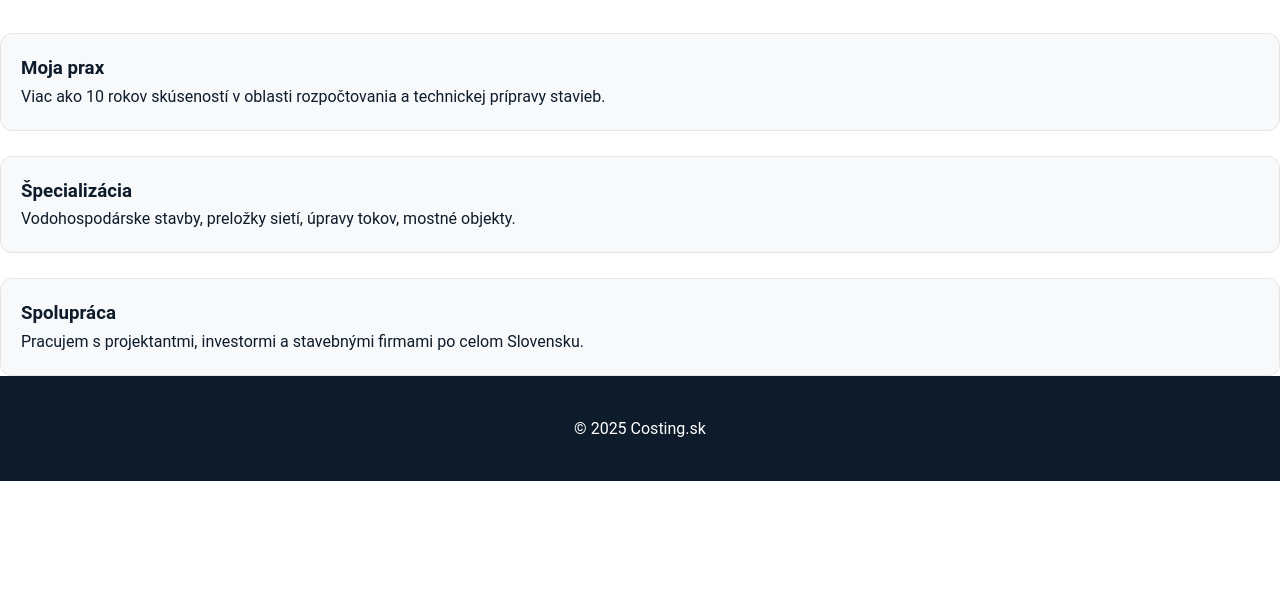
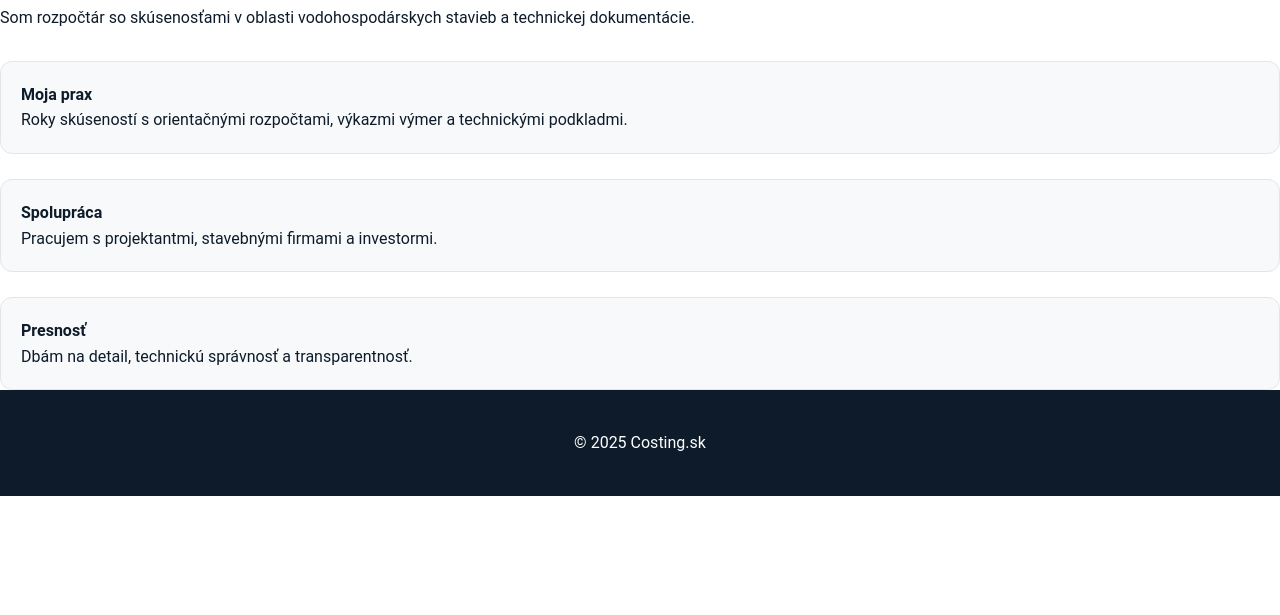
Before and after one commit to Matko1985/costing, a plain HTML site: page o-mne.html in a window 1280 px wide. Shown: the part 185-800 px from the top of the page. Drawn offline with Linux system fonts and the light colour scheme.

Commit message:
Update o-mne.html

```diff
--- a/o-mne.html
+++ b/o-mne.html
@@ -1,10 +1,10 @@
 <!DOCTYPE html>
 <html lang="sk">
 <head>
-  <meta charset="utf-8">
-  <meta name="viewport" content="width=device-width, initial-scale=1">
-  <title>O mne - Costing.sk</title>
-  <link rel="stylesheet" href="style.css">
+  <meta charset="utf-8" />
+  <meta name="viewport" content="width=device-width, initial-scale=1" />
+  <title>O mne – Costing.sk</title>
+  <link rel="stylesheet" href="style.css" />
 </head>
 <body>
 
@@ -17,40 +17,40 @@
       <a href="referencie.html">Referencie</a>
       <a href="contact.html" class="btn btn--small">Kontakt</a>
     </nav>
+    <button class="menu-toggle">☰</button>
   </div>
 </header>
 
-  <section class="section">
-    <div class="container">
-      <h1>O mne</h1>
-      <p class="section__lead">Som rozpočtár špecializujúci sa na vodohospodárske stavby a technickú dokumentáciu.</p>
+<section class="section container">
+  <h2>O mne</h2>
+  <p class="section__lead">Som rozpočtár so skúsenosťami v oblasti vodohospodárskych stavieb a technickej dokumentácie.</p>
 
   <div class="refs">
-        <article class="ref">
-          <h3>Moja prax</h3>
-          <p>Viac ako 10 rokov skúseností v oblasti rozpočtovania a technickej prípravy stavieb.</p>
-        </article>
-
-        <article class="ref">
-          <h3>Špecializácia</h3>
-          <p>Vodohospodárske stavby, preložky sietí, úpravy tokov, mostné objekty.</p>
-        </article>
-
-        <article class="ref">
-          <h3>Spolupráca</h3>
-          <p>Pracujem s projektantmi, investormi a stavebnými firmami po celom Slovensku.</p>
-        </article>
+    <div class="ref">
+      <strong>Moja prax</strong><br>
+      Roky skúseností s orientačnými rozpočtami, výkazmi výmer a technickými podkladmi.
+    </div>
+    <div class="ref">
+      <strong>Spolupráca</strong><br>
+      Pracujem s projektantmi, stavebnými firmami a investormi.
+    </div>
+    <div class="ref">
+      <strong>Presnosť</strong><br>
+      Dbám na detail, technickú správnosť a transparentnosť.
     </div>
   </div>
 </section>
 
 <footer class="footer">
-    <div class="container footer__bottom">
   <p>© <span id="year"></span> Costing.sk</p>
-    </div>
 </footer>
 
 <script>
+  const toggle = document.querySelector('.menu-toggle');
+  const menu = document.querySelector('.menu');
+  toggle.addEventListener('click', () => {
+    menu.style.display = menu.style.display === 'flex' ? 'none' : 'flex';
+  });
   document.getElementById('year').textContent = new Date().getFullYear();
 </script>
 
```
Lines whose indentation alone changed are shown as unchanged.
